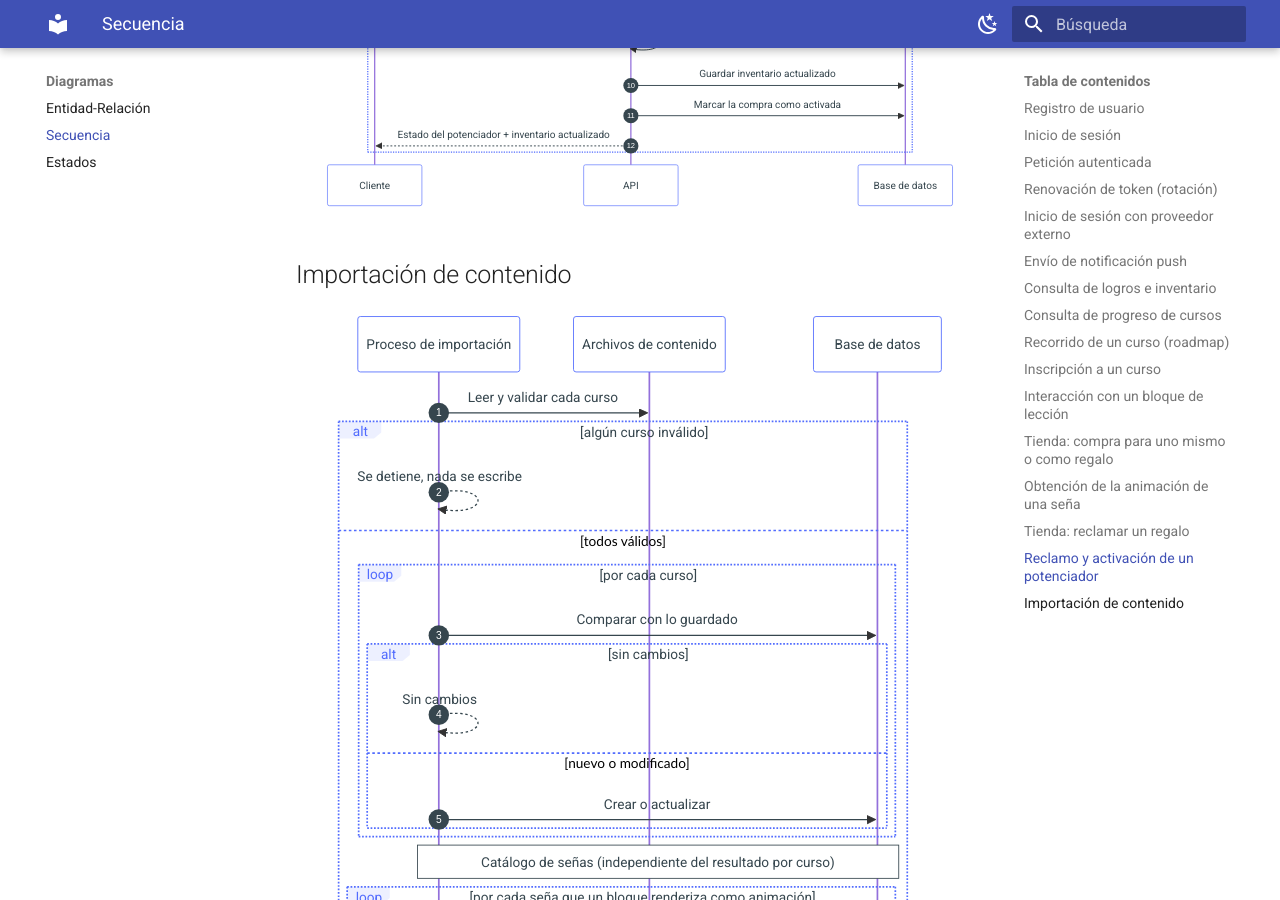
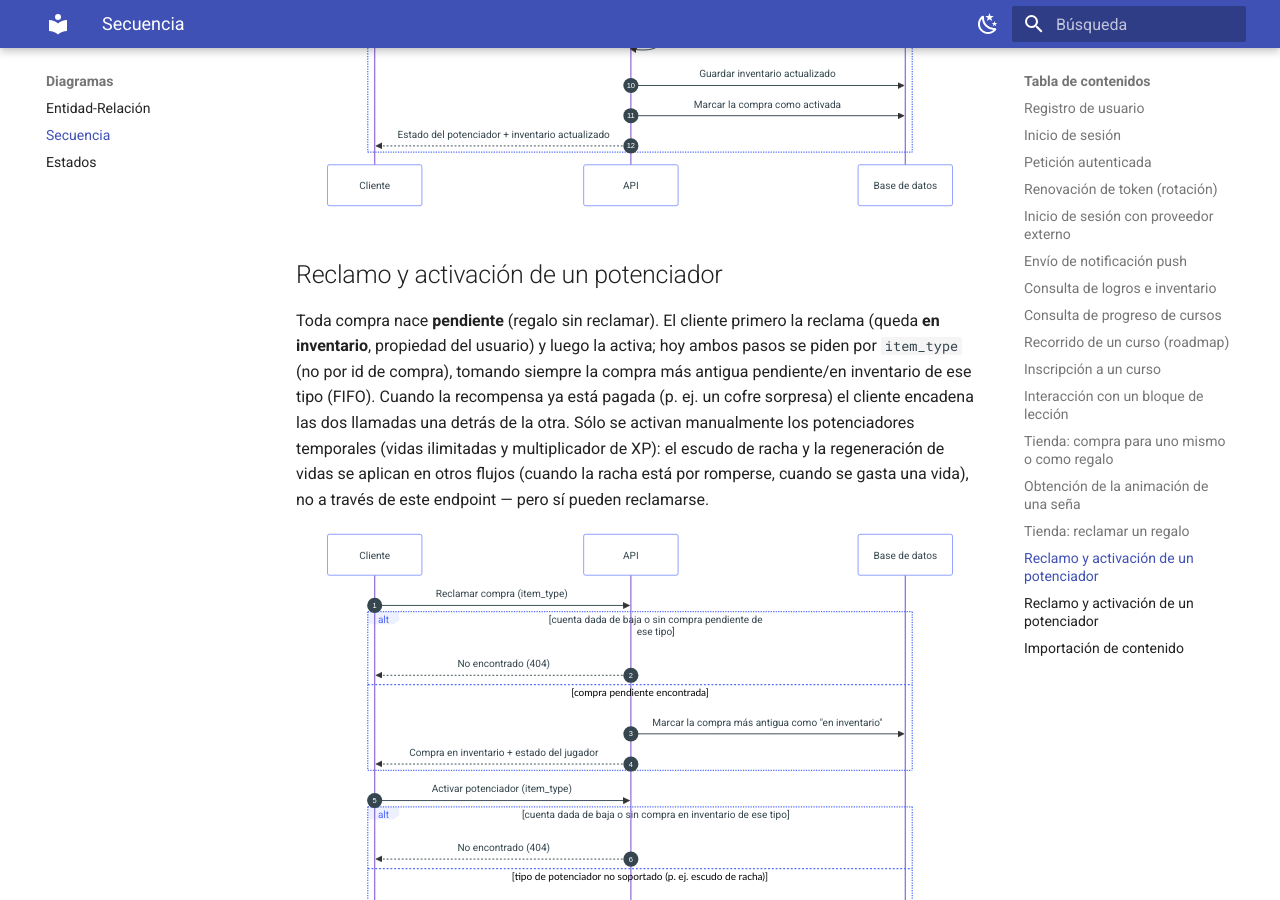
Before and after one commit to signasource/signa-api, an MkDocs documentation site: the page built from docs/diagrams/sequence.md, in a window 1280 px wide and 900 px high, scrolled down 9925 px. Built offline with MkDocs 1.6.1 and Material for MkDocs 9.7.7, drawn with Linux system fonts in a browser that asks for light colours.

Commit message:
feat(gamification): agrega endpoints para activar potenciadores

````diff
--- a/docs/diagrams/sequence.md
+++ b/docs/diagrams/sequence.md
@@ -416,6 +416,46 @@ sequenceDiagram
     end
 ```
 
+## Reclamo y activación de un potenciador
+
+Toda compra nace **pendiente** (regalo sin reclamar). El cliente primero la reclama (queda **en
+inventario**, propiedad del usuario) y luego la activa; hoy ambos pasos se piden por
+`item_type` (no por id de compra), tomando siempre la compra más antigua pendiente/en inventario de
+ese tipo (FIFO). Cuando la recompensa ya está pagada (p. ej. un cofre sorpresa) el cliente encadena
+las dos llamadas una detrás de la otra. Sólo se activan manualmente los potenciadores temporales
+(vidas ilimitadas y multiplicador de XP): el escudo de racha y la regeneración de vidas se aplican en
+otros flujos (cuando la racha está por romperse, cuando se gasta una vida), no a través de este
+endpoint — pero sí pueden reclamarse.
+
+```mermaid
+sequenceDiagram
+    autonumber
+    participant C as Cliente
+    participant API as API
+    participant DB as Base de datos
+
+    C->>API: Reclamar compra (item_type)
+    alt cuenta dada de baja o sin compra pendiente de ese tipo
+        API-->>C: No encontrado (404)
+    else compra pendiente encontrada
+        API->>DB: Marcar la compra más antigua como "en inventario"
+        API-->>C: Compra en inventario + estado del jugador
+    end
+
+    C->>API: Activar potenciador (item_type)
+    alt cuenta dada de baja o sin compra en inventario de ese tipo
+        API-->>C: No encontrado (404)
+    else tipo de potenciador no soportado (p. ej. escudo de racha)
+        API-->>C: Solicitud inválida (400)
+    else compra en inventario de vidas ilimitadas o multiplicador de XP
+        API->>DB: Traer inventario del jugador (USER_STATS)
+        API->>API: Fijar el vencimiento del efecto (ahora + duración del ítem)
+        API->>DB: Guardar inventario actualizado
+        API->>DB: Marcar la compra como activada
+        API-->>C: Estado del potenciador + inventario actualizado
+    end
+```
+
 ## Importación de contenido
 
 ```mermaid
````
